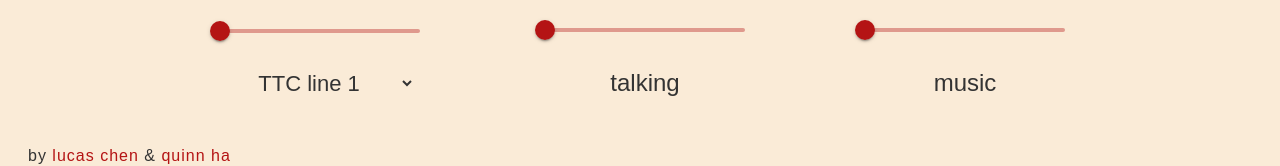
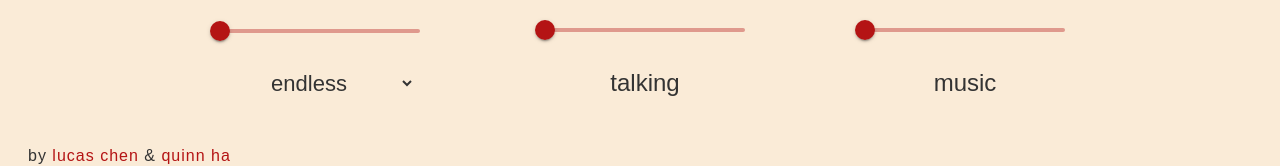
Before and after one commit to lucasichen/ridehome, a React (Create React App) app: page / in a window 1280 px wide. Shown: the part 717-883 px from the top of the page. Built offline with nearby package versions, Linux system fonts and the light colour scheme.

Commit message:
fix sound

```diff
--- a/src/components/Home/Home.js
+++ b/src/components/Home/Home.js
@@ -23,10 +23,10 @@ const Home = () => {
     // ]
 
     const options = [
-        {sound: "TTC line 1", value: sounds.line1},
-        {sound: "TTC line 2", value: sounds.line2},
-        {sound: "TTC line 3", value: sounds.line3},
-        {sound: "TTC line 4", value: sounds.line4},
+        // {sound: "TTC line 1", value: sounds.line1},
+        // {sound: "TTC line 2", value: sounds.line2},
+        // {sound: "TTC line 3", value: sounds.line3},
+        // {sound: "TTC line 4", value: sounds.line4},
         {sound: "endless", value: sounds.endless}
     ]
 
```
Also changed, not shown: 1 other file (tests, documents, lock files or other folders).
